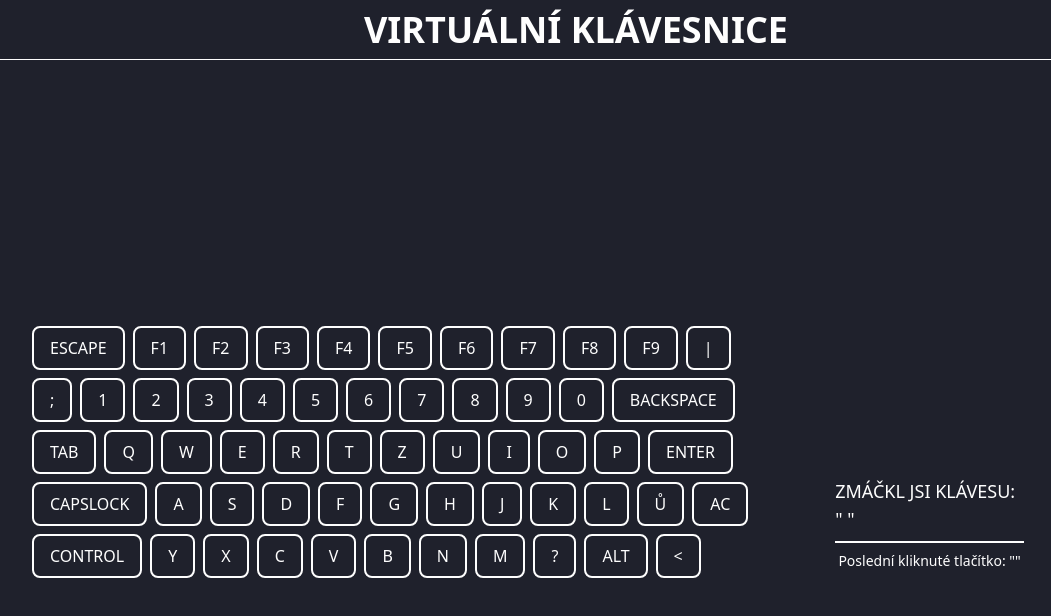
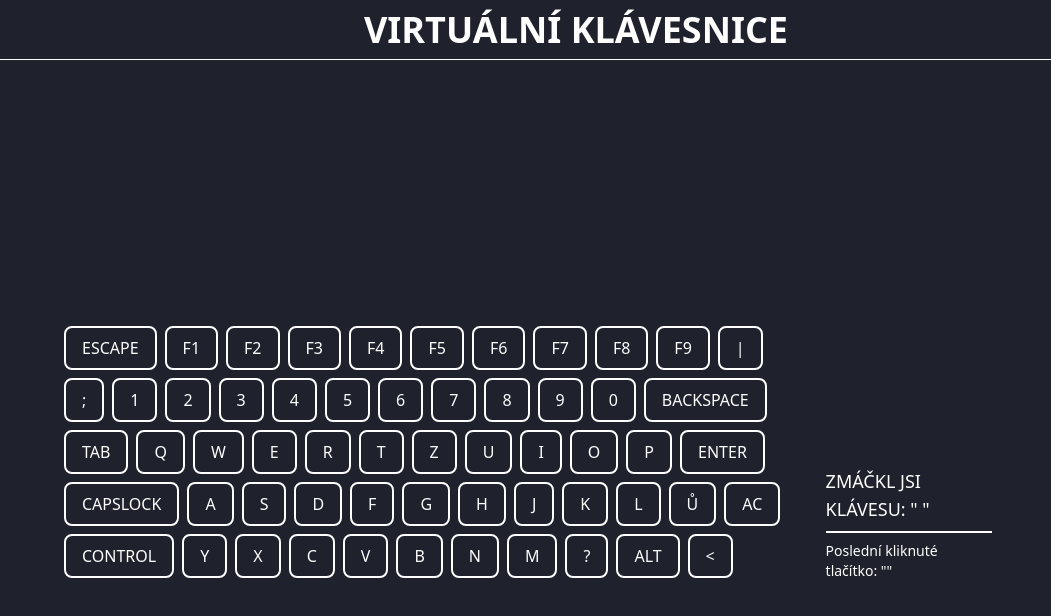
Before and after one commit to OndrejLosensky/virtual-keyboard, a React (Create React App) app: page / in a window 1280 px wide. Shown: the top 616 px of the page, without its empty margins (64-1115 px from the left). Built offline with nearby package versions, Linux system fonts and the light colour scheme; the HTML template or start-up script is replaced by a standard one.

Commit message:
změna velikostí na různých obrazovkách

```diff
--- a/src/keyboard/Keyboard.js
+++ b/src/keyboard/Keyboard.js
@@ -48,7 +48,7 @@ const Keyboard = () => {
     return (
         <div>
 
-                <div className="flex justify-start h-screen pt-16 px-24  items-center">
+                <div className="flex justify-start h-screen sm:pt-8 sm:px-16 md:pt-12 md:px-24  lg:pt-16 lg:px-32 xxl:pt-32 xxl:px-64 items-center">
                     <div className=" h-[45%] w-[65%] flex flex-col gap-2 " >
                         {/* Vrchní řada znaků ESC - F9*/}
                         <div className="flex flex-row gap-2">
```
